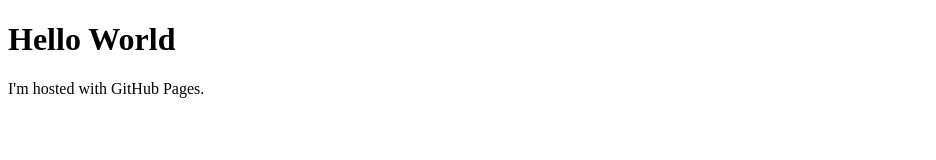
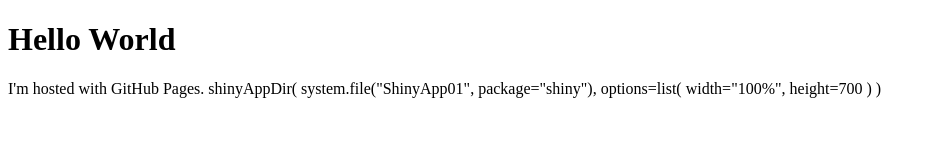
Before and after one commit to arquenum13/arquenum13.github.io, a plain HTML site: page index.html in a window 1280 px wide. Shown: the whole page, without its empty margins (0-936 px from the left). Drawn offline with Linux system fonts and the light colour scheme.

Commit message:
Update index.html

```diff
--- a/index.html
+++ b/index.html
@@ -2,6 +2,13 @@
 <html>
 <body>
 <h1>Hello World</h1>
-<p>I'm hosted with GitHub Pages.</p>
+<p>I'm hosted with GitHub Pages.
+shinyAppDir(
+  system.file("ShinyApp01", package="shiny"),
+  options=list(
+    width="100%", height=700
+  )
+)
+</p>
 </body>
 </html>
```
